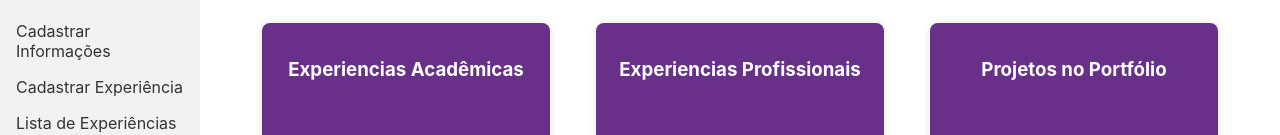
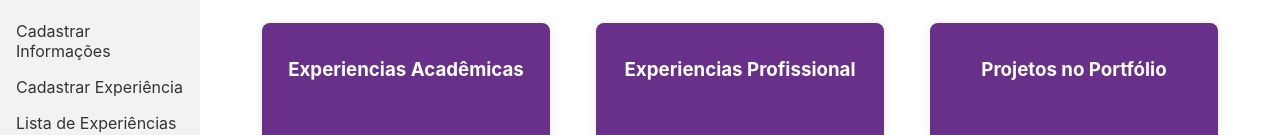
Before and after one commit to ByMyIris/DashBoard, a React (Vite) app: page / in a window 1280 px wide. Shown: the part 252-387 px from the top of the page. Built offline with nearby package versions, Linux system fonts and the light colour scheme; no server answers; sample sign-in values are in the browser's storage.

Commit message:
fix: profissionais to profissional

```diff
--- a/src/pages/curriculo/ListaExperiencia/ListaExperiencia.tsx
+++ b/src/pages/curriculo/ListaExperiencia/ListaExperiencia.tsx
@@ -1,6 +1,5 @@
 import React, { useEffect } from "react";
 
-import styles from './ListaExperiencia.module.css';
 
 import { Experiencia, deleteExperiencia, getExperiencia } from "../../../services/experienciaService";
 import { useNavigate } from "react-router-dom";
--- a/src/pages/home/Home.tsx
+++ b/src/pages/home/Home.tsx
@@ -12,7 +12,7 @@ import { Experiencia, getExperienciaByTipo } from '../../services/experienciaSer
 
 const Home = () => {
     const [experienciasAcademicas, setExperienciasAcademicas] = useState<Experiencia[]>([]);
-    const [experienciasProfissionais, setExperienciasProfissionais] = useState<Experiencia[]>([]);
+    const [experienciasProfissional, setExperienciasProfissional] = useState<Experiencia[]>([]);
     const [portfolio, setPortfolio] = useState<Portfolio[]>([]);
 
     const fetchExperienciasAcademicas = async () => {
@@ -24,10 +24,10 @@ const Home = () => {
         }
     };
 
-    const fetchExperienciasProfissionais = async () => {
+    const fetchExperienciasProfissional = async () => {
         try {
             const response = await getExperienciaByTipo('profissional');
-            setExperienciasAcademicas(response);
+            setExperienciasProfissional(response);
         } catch (error) {
             console.log(error);
         }
@@ -44,7 +44,7 @@ const Home = () => {
 
     useEffect(() => {
         fetchExperienciasAcademicas();
-        fetchExperienciasProfissionais();
+        fetchExperienciasProfissional();
         fetchPortfolio();
     }, []);
 
@@ -60,8 +60,8 @@ const Home = () => {
                 />
 
                 <InfoBox
-                    title='Experiencias Profissionais'
-                    value={experienciasProfissionais.length}
+                    title='Experiencias Profissional'
+                    value={experienciasProfissional.length}
                     icon={<FaBriefcase/>}
                 />
 
```
